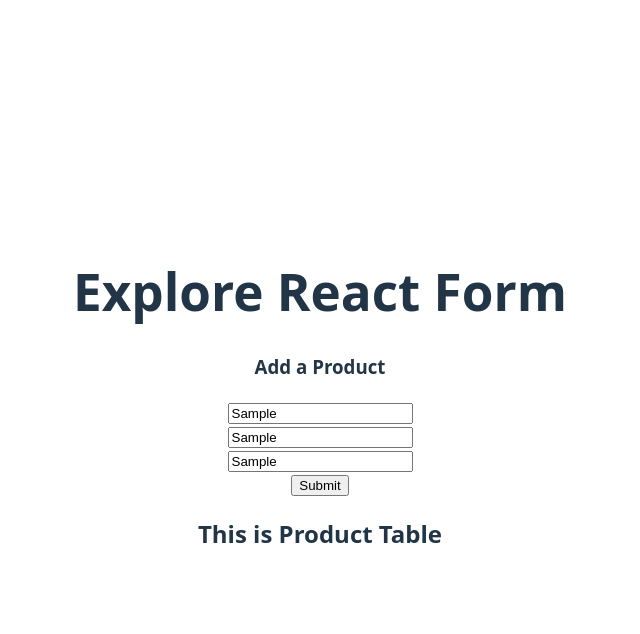
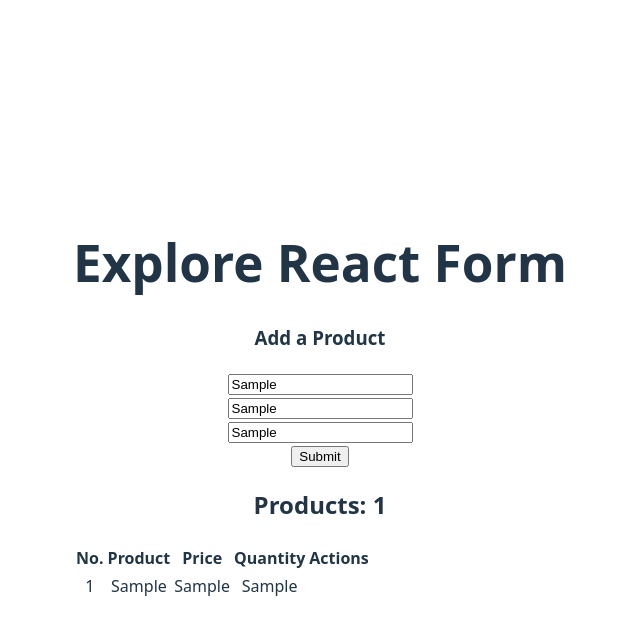
Before and after one commit to AsifHossain22/react-form, a React (Vite) app: page / in a window 1280 px wide. Both pictures are taken after typing "Sample", "Sample", "Sample" into the empty fields and a click on the input "Submit". Shown: the top 634 px of the page, without its empty margins (320-960 px from the left). Built offline with nearby package versions, Linux system fonts and the light colour scheme.

Commit message:
Display form data in a table and form error handle

```diff
--- a/src/components/ProductManagement/ProductForm.jsx
+++ b/src/components/ProductManagement/ProductForm.jsx
@@ -1,6 +1,8 @@
-import React from "react";
+import React, { useState } from "react";
 
-const ProductForm = () => {
+const ProductForm = ({ handleAddProduct }) => {
+  const [error, setError] = useState("");
+
   const handleProductSubmit = (e) => {
     e.preventDefault();
 
@@ -11,12 +13,30 @@
 
     // console.log("Name:", name, "Price:", price, "Quantity:", quantity);
 
+    // Validation
+    if (name.length === 0) {
+      setError("Please provide a product name");
+      return;
+    } else if (price.length === 0) {
+      setError("Please provide a price");
+      return;
+    } else if (price < 0) {
+      setError("Price can't be negative!");
+      return;
+    } else if (quantity < 0) {
+      setError("Quantity can't be negative!");
+      return;
+    } else {
+      setError("");
+    }
+
     const newProduct = {
       name,
       price,
       quantity,
     };
-    console.log(newProduct);
+    // console.log(newProduct);
+    handleAddProduct(newProduct);
   };
 
   return (
@@ -31,6 +51,9 @@
         <br />
         <input type="submit" value="Submit" />
       </form>
+      <p style={{ color: "red" }}>
+        <small>{error}</small>
+      </p>
     </div>
   );
 };
--- a/src/components/ProductManagement/ProductManagement.jsx
+++ b/src/components/ProductManagement/ProductManagement.jsx
@@ -1,12 +1,19 @@
-import React from "react";
+import React, { useState } from "react";
 import ProductForm from "./ProductForm";
 import ProductTable from "./ProductTable";
 
 const ProductManagement = () => {
+  const [products, setProducts] = useState([]);
+
+  const handleAddProduct = (newProduct) => {
+    const newProducts = [...products, newProduct];
+    setProducts(newProducts);
+  };
+
   return (
     <div>
-      <ProductForm></ProductForm>
-      <ProductTable></ProductTable>
+      <ProductForm handleAddProduct={handleAddProduct}></ProductForm>
+      <ProductTable products={products}></ProductTable>
     </div>
   );
 };
--- a/src/components/ProductManagement/ProductTable.jsx
+++ b/src/components/ProductManagement/ProductTable.jsx
@@ -1,9 +1,32 @@
 import React from "react";
 
-const ProductTable = () => {
+const ProductTable = ({ products }) => {
   return (
     <div>
-      <h2>This is Product Table</h2>
+      <h2>Products: {products.length}</h2>
+
+      <table>
+        <thead>
+          <tr>
+            <th>No.</th>
+            <th>Product</th>
+            <th>Price</th>
+            <th>Quantity</th>
+            <th>Actions</th>
+          </tr>
+        </thead>
+        <tbody>
+          {products.map((product, index) => (
+            <tr key={index}>
+              <td>{index + 1}</td>
+              <td>{product.name}</td>
+              <td>{product.price}</td>
+              <td>{product.quantity}</td>
+              <td></td>
+            </tr>
+          ))}
+        </tbody>
+      </table>
     </div>
   );
 };
```
